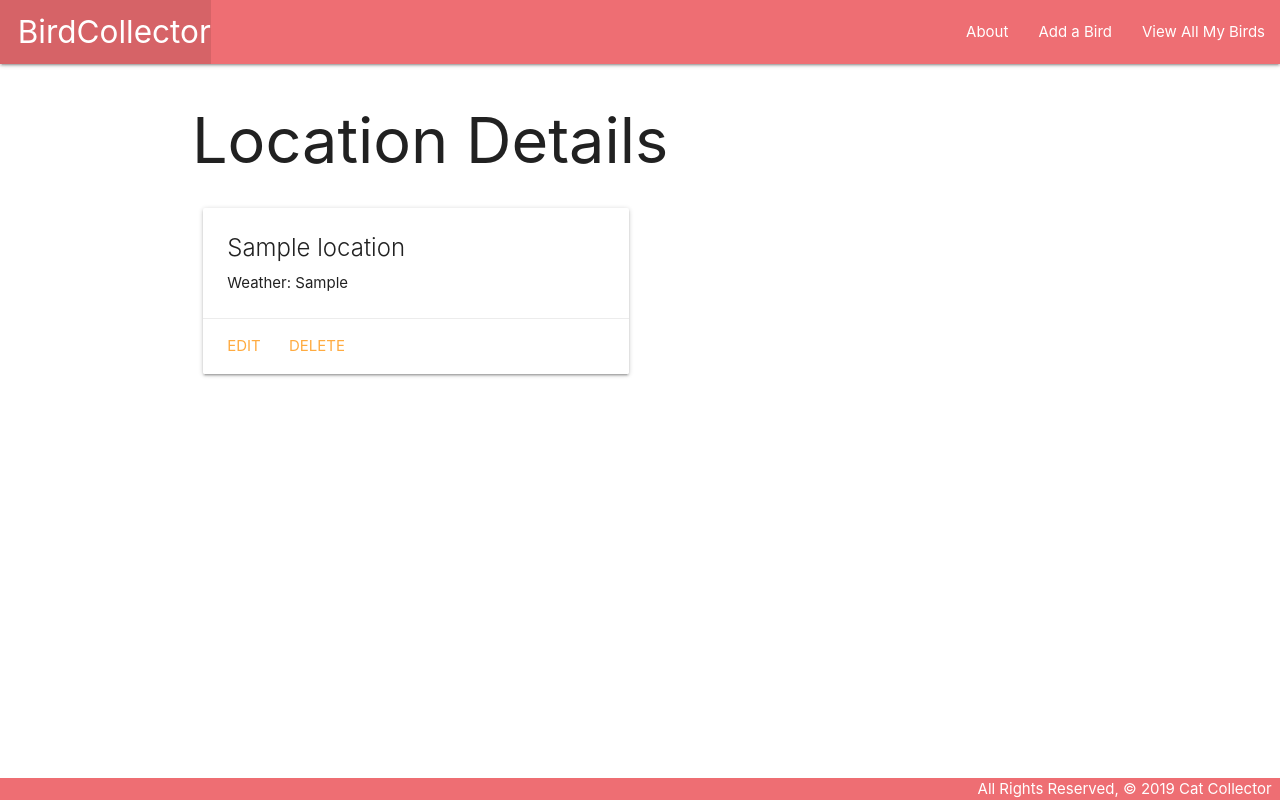
After one commit to lark09/Django-Bird-Sightings, a Django app: page /locations/1/ in a window 1280 px wide. The commit adds this page. Run offline with Django 3.2, Linux system fonts and the light colour scheme; tables that the repository leaves empty hold one stand-in row (values such as "Sample post").

Commit message:
basically done. just needs some updates on the html

```diff
--- a/main_app/admin.py
+++ b/main_app/admin.py
@@ -1,6 +1,7 @@
 from django.contrib import admin
-from .models import Bird, Sighting
+from .models import Bird, Sighting, Location
 
 # Register your models here.
 admin.site.register(Bird)
 admin.site.register(Sighting)
+admin.site.register(Location)
--- a/main_app/models.py
+++ b/main_app/models.py
@@ -1,7 +1,18 @@
 from django.db import models
 from django.urls import reverse
+from datetime import date
 
 # Create your models here.
+class Location(models.Model):
+    name = models.CharField(max_length=50)
+    weather = models.CharField(max_length=20)
+
+    def __str__(self):
+        return self.name
+
+    def get_absolute_url(self):
+        return reverse('locations_detail', kwargs={'pk': self.id})
+
 class Bird(models.Model):
     name = models.CharField(max_length=200)
     family = models.CharField(max_length=150)
--- a/main_app/templates/base.html
+++ b/main_app/templates/base.html
@@ -8,6 +8,7 @@
   <title>Bird Collector</title>
   <link rel="stylesheet" href="https://cdnjs.cloudflare.com/ajax/libs/materialize/1.0.0/css/materialize.min.css">
   <link rel="stylesheet" href="{% static 'css/style.css' %}" />
+  <script src="https://cdnjs.cloudflare.com/ajax/libs/materialize/1.0.0/js/materialize.min.js"></script>
 </head>
 <body>
   <header class="navbar-fixed">
--- /dev/null
+++ b/main_app/templates/home.html
@@ -0,0 +1,6 @@
+{% extends 'base.html' %}
+{% block content %}
+
+<h1>Welcome to the Bird Collector!</h1>
+
+{% endblock %}
--- /dev/null
+++ b/main_app/templates/main_app/location_detail.html
@@ -0,0 +1,20 @@
+{% extends 'base.html' %}
+{% block content %}
+
+<h1>Location Details</h1>
+
+<div class="row">
+  <div class="col s6 col-offset-3">
+    <div class="card">
+      <div class="card-content">
+        <span class="card-title">{{ location.name }}</span>
+        <p>Weather: {{ location.weather }}</p>
+      </div>
+      <div class="card-action">
+        <a href="{% url 'locations_update' location.id %}">Edit</a>
+        <a href="{% url 'locations_delete' location.id %}">Delete</a>
+      </div>
+    </div>
+  </div>
+</div>
+{% endblock %}
--- a/main_app/urls.py
+++ b/main_app/urls.py
@@ -6,7 +6,16 @@ urlpatterns = [
     path('about/', views.about, name='about'),
     path('birds/', views.birds_index, name='index'),
     path('birds/<int:bird_id>/', views.birds_detail, name='detail'),
+    path('birds/<int:bird_id>/add_sighting/',
+         views.add_sighting, name='add_sighting'),
+    path('birds/<int:bird_id>/assoc_location/<int:location_id>/',
+         views.assoc_location, name='assoc_location'),
     path('birds/create/', views.BirdCreate.as_view(), name='birds_create'),
     path('birds/<int:pk>/update', views.BirdUpdate.as_view(), name='birds_update'),
     path('birds/<int:pk>/delete', views.BirdDelete.as_view(), name='birds_delete'),
+    path('locations/', views.LocationList.as_view(), name='locations_index'),
+    path('locations/<int:pk>/', views.LocationDetail.as_view(), name='locations_detail'),
+    path('locations/create/', views.LocationCreate.as_view(), name='locations_create'),
+    path('locations/<int:pk>/update/', views.LocationUpdate.as_view(), name='locations_update'),
+    path('locations/<int:pk>/delete/', views.LocationDelete.as_view(), name='locations_delete'),
 ]
--- a/main_app/views.py
+++ b/main_app/views.py
@@ -1,18 +1,24 @@
-from django.shortcuts import render
+from django.shortcuts import render, redirect
+from django.views.generic.edit import CreateView, UpdateView, DeleteView
+from django.views.generic import ListView, DetailView
+from django.http import HttpResponse
+from .models import Bird, Location
+from .forms import SightingForm
 
-from django.http import HttpResponse
-
-from django.views.generic.edit import CreateView, UpdateView, DeleteView
-from .models import Bird
+def assoc_location(request, bird_id, location_id):
+    bird = Bird.object.get(id=bird_id)
+    bird.locations.add(location_id)
+    return redirect ('detail', bird_id=bird_id)
 
 class BirdCreate(CreateView):
     model = Bird
     fields = '__all__'
     success_url = '/birds/'
 
+
 class BirdUpdate(UpdateView):
     model = Bird
-    fields = ['name','family', 'description', 'age']
+    fields = ['name', 'family', 'description', 'age']
     # redirect is happening by the get_absolute_url defined on the model
 
 
@@ -20,16 +26,48 @@ class BirdDelete(DeleteView):
     model = Bird
     success_url = '/birds/'
 
+
+def add_sighting(request, bird_id):
+    form = SightingForm(request.POST)
+    if form.is_valid():
+        new_sighting = form.save(commit=False)
+        new_sighting.bird_id = bird_id
+        new_sighting.save()
+    return redirect('detail', bird_id=bird_id)
+
+
 def home(request):
-    return HttpResponse('<h1> Heyo Birder </h1>')
+    return render(request, 'home.html')
+
 
 def about(request):
     return render(request, 'about.html')
 
+
 def birds_index(request):
     birds = Bird.objects.all()
-    return render(request, 'birds/index.html', { 'birds': birds })
+    return render(request, 'birds/index.html', {'birds': birds})
+
 
 def birds_detail(request, bird_id):
     bird = Bird.objects.get(id=bird_id)
-    return render(request, 'birds/detail.html',{ 'bird': bird })
+    sighting_form = SightingForm()
+    return render(request, 'birds/detail.html', {'bird': bird, 'sighting_form': sighting_form})
+
+class LocationList(ListView):
+  model = Location
+
+class LocationDetail(DetailView):
+  model = Location
+
+class LocationCreate(CreateView):
+  model = Location
+  fields = '__all__'
+
+class LocationUpdate(UpdateView):
+  model = Location
+  fields = ['name', 'weather']
+
+class LocationDelete(DeleteView):
+  model = Location
+  success_url = '/locations/'
```
Also changed, not shown: main_app/forms.py (added, +7 -0 lines), main_app/templates/birds/detail.html (+20 -1 lines), main_app/templates/main_app/location_confirm_delete.html (added, +13 -0 lines), main_app/templates/main_app/location_form.html (added, +19 -0 lines), main_app/migrations/0003_location.py (added), main_app/templates/main_app/location_list.html (added).
